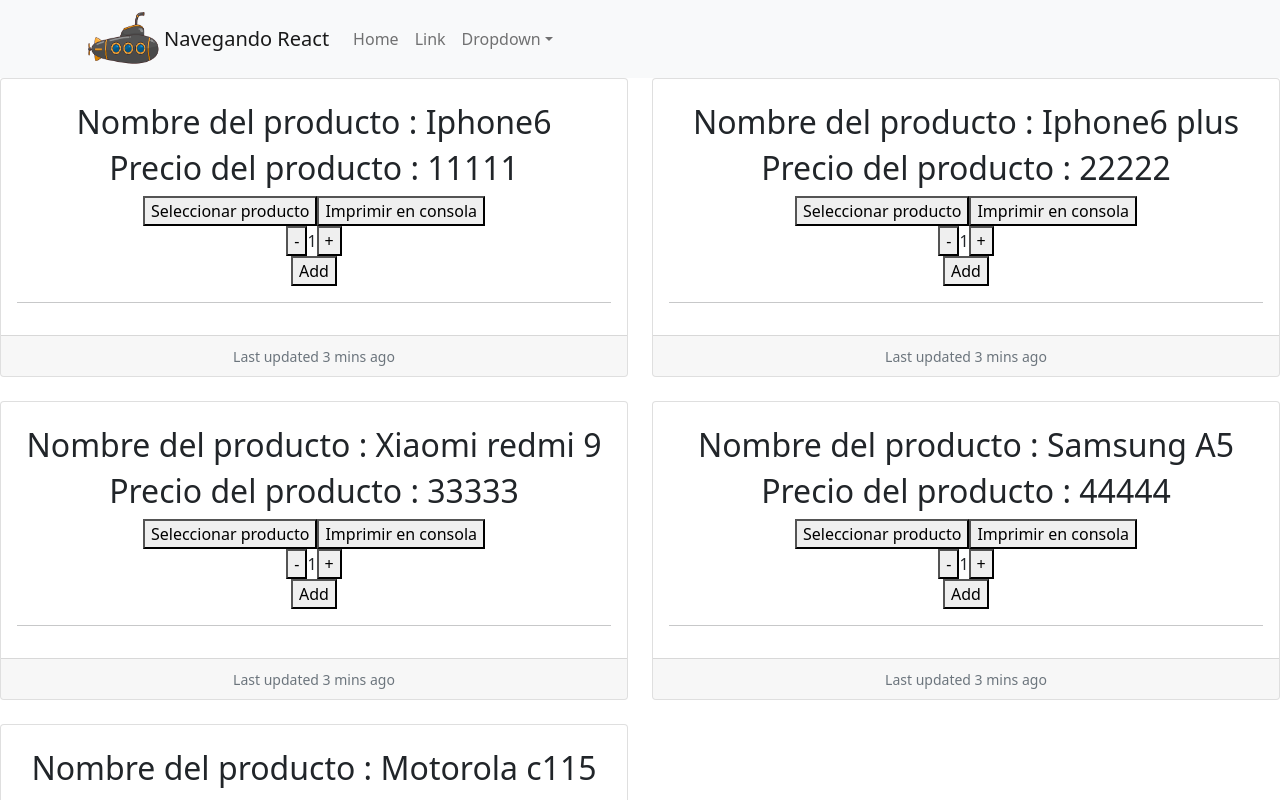
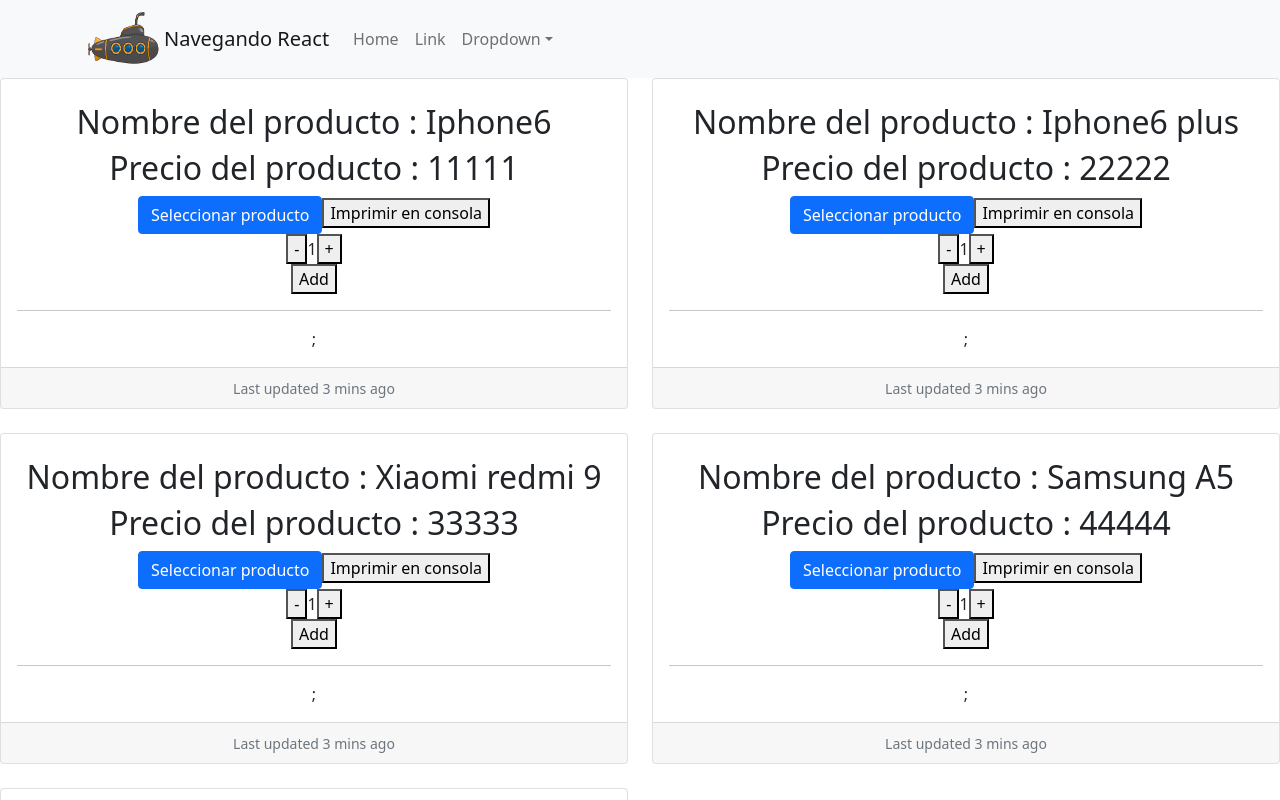
Before and after one commit to Dar3628/ecomerseDanielRamirez, a React (Create React App) app: page / in a window 1280 px wide. Shown: the top 800 px of the page. Built offline with nearby package versions, Linux system fonts and the light colour scheme; the HTML template or start-up script is replaced by a standard one.

Commit message:
tratando de avanzar

```diff
--- a/src/Components/item/Item.js
+++ b/src/Components/item/Item.js
@@ -1,21 +1,20 @@
+import { Button } from "react-bootstrap";
 import Counter from "../counter/Counter";
 
 
 
-const Item = ({name, price, id, stock, setSelectedItem}) => {
-    const selectItem = () => setSelectedItem ({name, price, id, stock});
-    let otherFunction = () => {
-        setTimeout(() => console.log({name}),2000);
-    }
+const Item = ({name, price, id, stock, setSelectedItem, otherFunction}) => {
+    const selectItem = () => setSelectedItem ({ id});
+    let otherFunction2 = () => otherFunction ({name});
 
     return (
         <div>
             <h2> Nombre del producto : {name} </h2>
             <h2> Precio del producto : {price} </h2>
-            <button onClick={ selectItem}>
+            <Button variant="primary" onClick={ selectItem}>
                 Seleccionar producto
-            </button>
-            <button onClick={otherFunction}>
+            </Button>
+            <button onClick={otherFunction2}>
                 Imprimir en consola
             </button>
             <Counter stock={stock} />
--- a/src/Components/itemListContainer/ItemListContainer.js
+++ b/src/Components/itemListContainer/ItemListContainer.js
@@ -7,10 +7,11 @@
 
 
 const ItemListContainer = () => {
-    const [selectedItem] = useState(null);
+    const [selectedItem, setSelItem] = useState(null);
 
-   const otherFunction = () => {
+    const otherFunction = (name) => {
          setTimeout(console.log({...items.name}), 1000);
+         console.log(name);
     }
 
     return (
@@ -29,9 +30,10 @@
                                         name={name}
                                         price={price}
                                         stock={stock}
-                                        selectedItem={selectedItem}
+                                        setSelectedItem={setSelItem}
                                         otherFunction={otherFunction}
                                     />
+                                    {console.log(selectedItem)};
                                 </Card.Body>
                                     <Card.Footer>
                                         <small className="text-muted">Last updated 3 mins ago</small>
```
